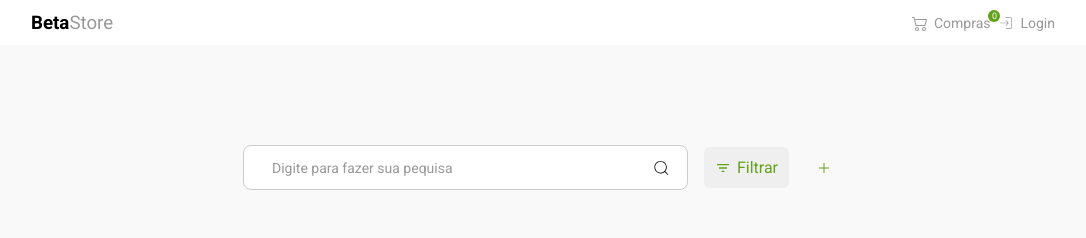
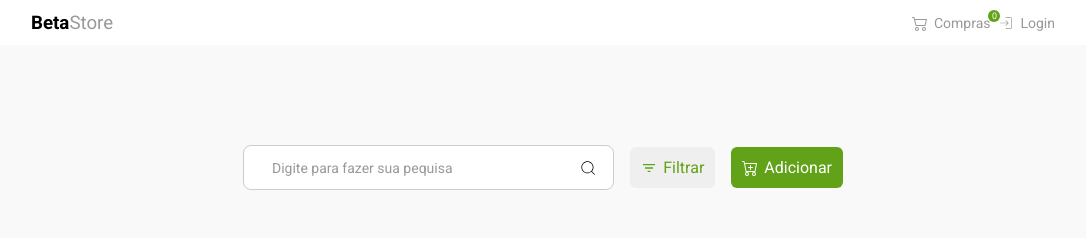
Before and after one commit to danrleyney2210/betastore_front, a Next.js app: page / in a window 1280 px wide. Shown: the top 238 px of the page, without its empty margins (97-1183 px from the left). Built offline with nearby package versions, Linux system fonts and the light colour scheme; no server answers.

Commit message:
feat: Testing add product

```diff
--- a/src/app/(store)/page.tsx
+++ b/src/app/(store)/page.tsx
@@ -4,7 +4,6 @@ import * as S from './styles'
 import { InputSearch } from '@/components/FormComponents/inputSearch/InputSearch';
 import React, { useEffect, useState } from 'react';
 import { MdFilterList } from "react-icons/md";
-import { MdFavorite } from "react-icons/md";
 import { BiCommentDetail } from "react-icons/bi";
 import ReactPaginate from 'react-paginate';
 import { IDataProduct, IProducts } from '@/models/Products';
@@ -16,6 +15,7 @@ import { IoAdd } from "react-icons/io5";
 import { InputRHF } from '@/components/RHFComponents';
 import { FormProvider, useForm } from 'react-hook-form';
 import toast from 'react-hot-toast';
+import { BsCartPlus } from "react-icons/bs";
 
 interface IaddProduct {
   nameProduct: string
@@ -147,7 +147,8 @@ export default function Home() {
           </S.WrapperFilterButton>
 
           <S.ButtonAddProduct onClick={() => setShowModalProduct(true)}>
-            <IoAdd />
+            <BsCartPlus />
+            <span>Adicionar</span>
           </S.ButtonAddProduct>
         </div>
 
@@ -252,6 +253,7 @@ export default function Home() {
               type='text'
               rules={{ required: 'Campo Obrigatório' }}
             />
+
             <p className='text-error'>{errors.nameProduct?.message}</p>
 
             <Button
--- a/src/app/(store)/styles.ts
+++ b/src/app/(store)/styles.ts
@@ -183,7 +183,7 @@ export const WrapperFilterButton = styled.div`
         cursor: pointer;
 
         &:hover {
-          color: #D73035;
+          color: #62A219;
         }
       }
     }
@@ -208,8 +208,9 @@ export const ButtonAddProduct = styled.div`
     outline: none;
     cursor: pointer;
     transition: all 0.3s;
-    color: #62A219;
     border: 1px solid transparent;
+    background-color: #62A219;
+    color: #fff;
 
     &:focus {
       background-color: #444;
```
Also changed, not shown: 2 other files (tests, documents, lock files or other folders).
